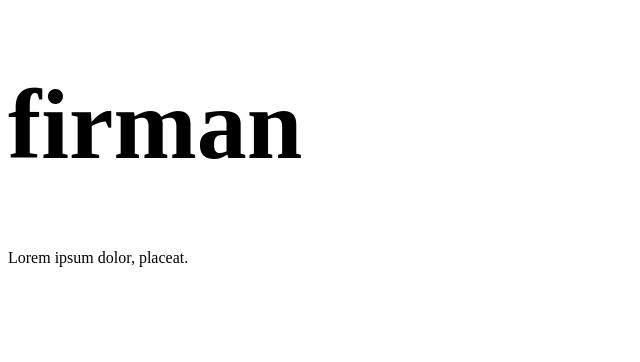
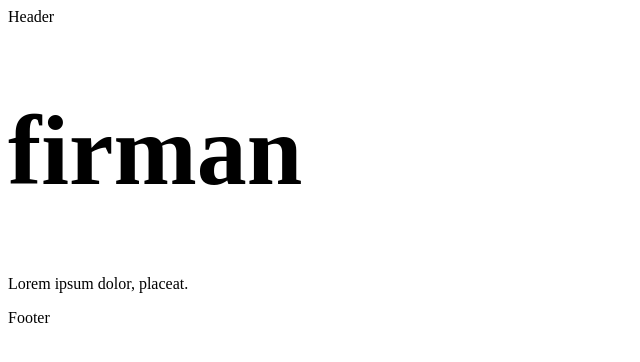
Before and after one commit to mfirmanakbar/taskmate, a React (Create React App) app: page / in a window 1280 px wide. Shown: the top 362 px of the page, without its empty margins (0-640 px from the left). Built offline with nearby package versions, Linux system fonts and the light colour scheme.

Commit message:
multiple component

```diff
--- a/src/App.js
+++ b/src/App.js
@@ -1,11 +1,17 @@
-import './App.css'
+import { Header } from './components/Header';
+import { Footer } from './components/Footer';
+import './App.css';
 
 export default function App() {
   const username = "firman";
   return (
+    <>
+    <Header/>
     <div>
       <h1 className='active'>{username}</h1>
       <p>Lorem ipsum dolor, placeat.</p>
     </div>
+    <Footer/>
+    </>
   )
 }
--- /dev/null
+++ b/src/components/Footer.js
@@ -0,0 +1,5 @@
+export const Footer = () => {
+  return (
+    <div>Footer</div>
+  )
+}
--- /dev/null
+++ b/src/components/Header.js
@@ -0,0 +1,5 @@
+export const Header = () => {
+  return (
+    <div>Header</div>
+  )
+}
```
